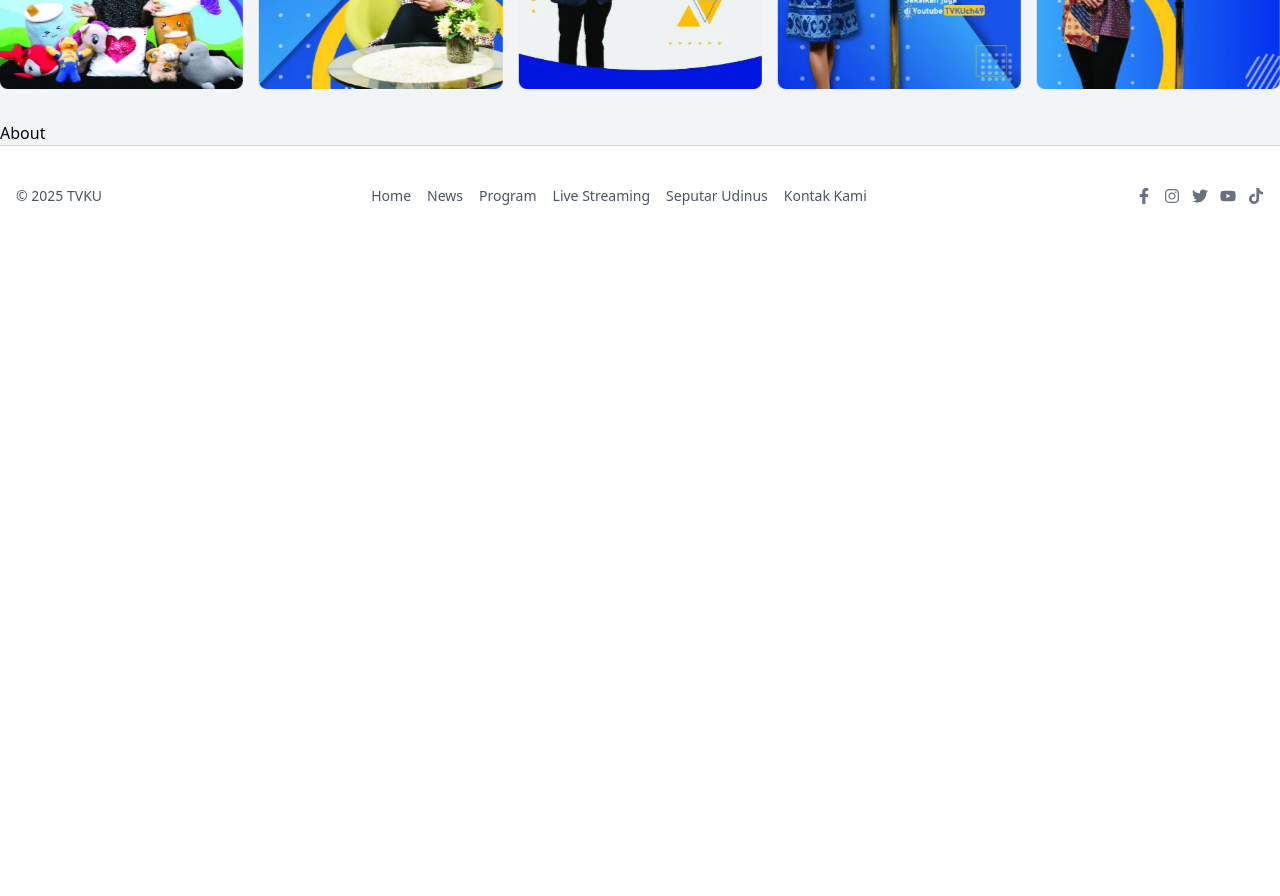
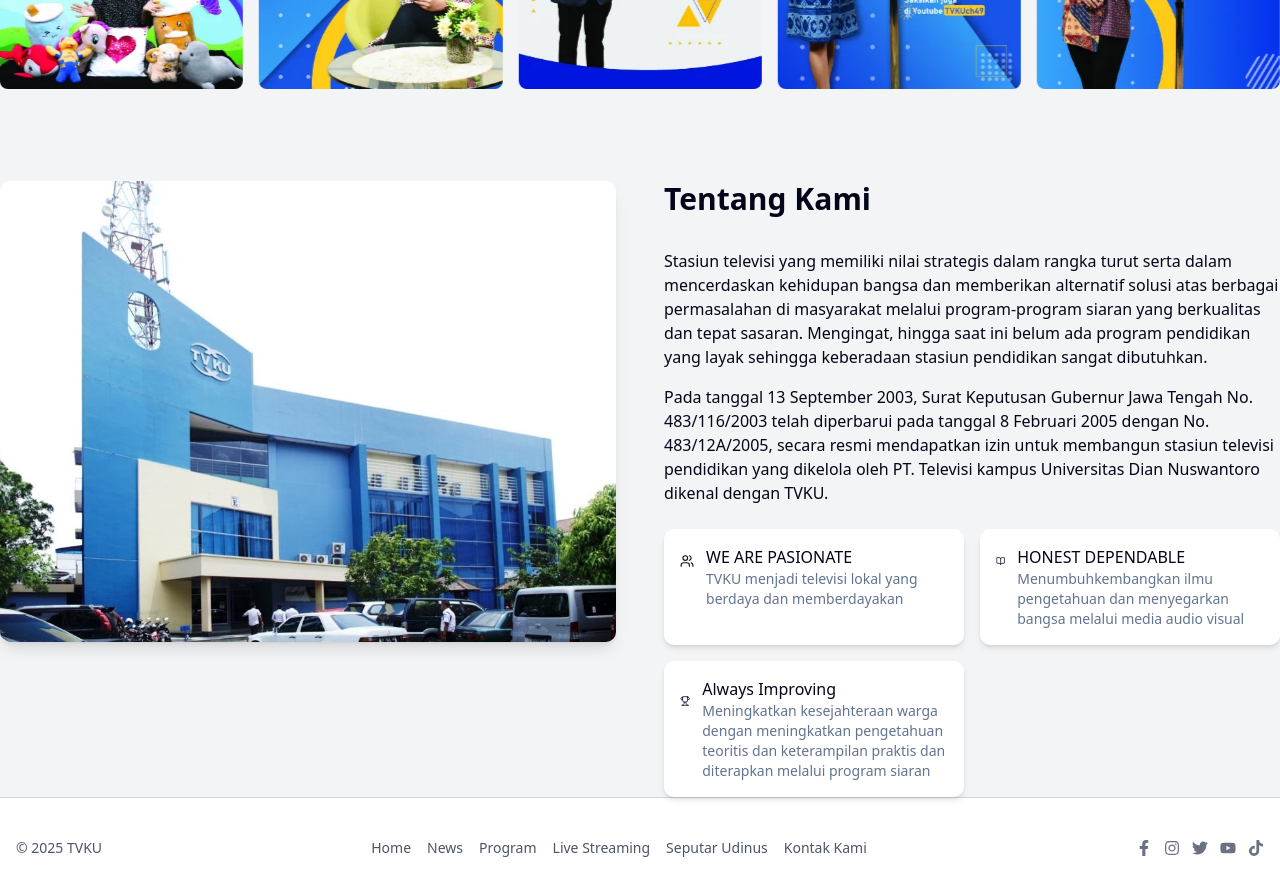
Before and after one commit to sakhandaru/Frontend-tvku, a Next.js app: page / in a window 1280 px wide. Shown: the part 2280-3176 px from the top of the page. Before the commit the page ends 2526 px from the top, so only its background shows below. Built offline with nearby package versions, Linux system fonts and the light colour scheme.

Commit message:
make about component

```diff
--- a/src/components/about.tsx
+++ b/src/components/about.tsx
@@ -1,7 +1,73 @@
-import React from 'react'
+import React from "react";
+import { Users, BookOpen, Trophy } from "lucide-react";
+import Image from "next/image";
 
 export const About = () => {
   return (
-    <div>About</div>
-  )
-}
+    <div className="container mx-auto mt-15">
+      <div className="flex md:flex-row gap-12">
+        <div className="md:w-1/2">
+          <Image
+            src="/images/fotogedung.jpg"
+            alt="foto gedung tvku"
+            width={800}
+            height={600}
+            className="rounded-lg shadow-lg"
+          />
+        </div>
+        <div className="justify-between md:w-1/2">
+          <div>
+            <h2 className="text-3xl font-bold mb-8">Tentang Kami</h2>
+            <p className="mb-4">
+              Stasiun televisi yang memiliki nilai strategis dalam rangka turut
+              serta dalam mencerdaskan kehidupan bangsa dan memberikan
+              alternatif solusi atas berbagai permasalahan di masyarakat melalui
+              program-program siaran yang berkualitas dan tepat sasaran.
+              Mengingat, hingga saat ini belum ada program pendidikan yang layak
+              sehingga keberadaan stasiun pendidikan sangat dibutuhkan.
+            </p>
+            <p className="mb-6">
+              Pada tanggal 13 September 2003, Surat Keputusan Gubernur Jawa
+              Tengah No. 483/116/2003 telah diperbarui pada tanggal 8 Februari
+              2005 dengan No. 483/12A/2005, secara resmi mendapatkan izin untuk
+              membangun stasiun televisi pendidikan yang dikelola oleh PT.
+              Televisi kampus Universitas Dian Nuswantoro dikenal dengan TVKU.
+            </p>
+          </div>
+          <div className="grid grid-cols-1 sm:grid-cols-2 gap-4">
+            <div className="flex items-start gap-3 bg-white p-4 rounded-lg shadow-md">
+              <Users className="h-6 w-6 text-primary mt-1" />
+              <div>
+                <h3 className="font-medium">WE ARE PASIONATE</h3>
+                <p className="text-sm text-muted-foreground">
+                  TVKU menjadi televisi lokal yang berdaya dan memberdayakan
+                </p>
+              </div>
+            </div>
+            <div className="flex items-start gap-3 bg-white p-4 rounded-lg shadow-md">
+              <BookOpen className="h-6 w-6 text-primary mt-1" />
+              <div>
+                <h3 className="font-medium">HONEST DEPENDABLE</h3>
+                <p className="text-sm text-muted-foreground">
+                  Menumbuhkembangkan ilmu pengetahuan dan menyegarkan bangsa
+                  melalui media audio visual
+                </p>
+              </div>
+            </div>
+            <div className="flex items-start gap-3 bg-white p-4 rounded-lg shadow-md">
+              <Trophy className="h-10 w-10 text-primary mt-1" />
+              <div>
+                <h3 className="font-medium">Always Improving</h3>
+                <p className="text-sm text-muted-foreground">
+                  Meningkatkan kesejahteraan warga dengan meningkatkan
+                  pengetahuan teoritis dan keterampilan praktis dan diterapkan
+                  melalui program siaran
+                </p>
+              </div>
+            </div>
+          </div>
+        </div>
+      </div>
+    </div>
+  );
+};
```
